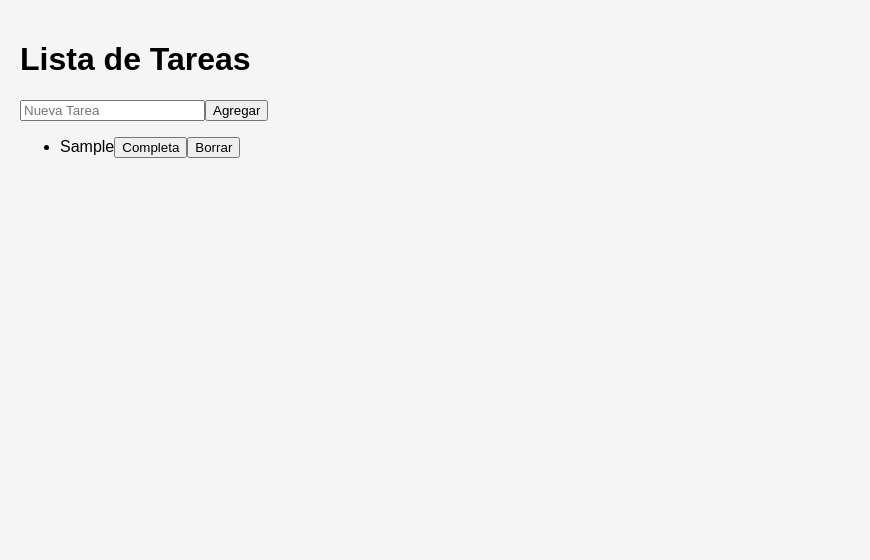
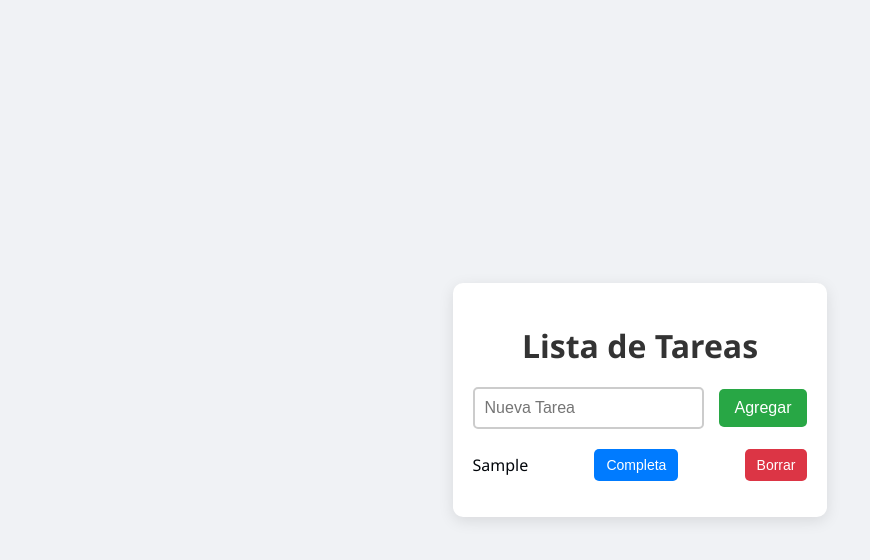
Before and after one commit to MatiasGOrtega/pv_tp3_grupo14, a React (Vite) app: page / in a window 1280 px wide. Both pictures are taken after typing "Sample" into the empty fields and a click on the button "Agregar". Shown: the top 560 px of the page, without its empty margins (0-870 px from the left). Built offline with nearby package versions, Linux system fonts and the light colour scheme.

Commit message:
Agregado de estilos generales del proyecto (#9)

```diff
--- a/src/App.css
+++ b/src/App.css
@@ -1,96 +1,108 @@
-body {
-  font-family: Arial, sans-serif;
-  margin: 0;
+/* Contenedor principal */
+.contenedor-principal {
+  max-width: 600px;
+  margin: 50px auto;
   padding: 20px;
-  background-color: #f5f5f5;
+  background-color: white;
+  border-radius: 10px;
+  box-shadow: 0px 4px 15px rgba(0, 0, 0, 0.1);
 }
 
-.app {
-  max-width: 600px;
-  margin: 0 auto;
-  background-color: white;
-  padding: 20px;
-  border-radius: 8px;
-  box-shadow: 0 2px 4px rgba(0, 0, 0, 0.1);
+
+
+/* Estilo global */
+body {
+  margin: 0;
+  padding: 0;
+  height: 100vh;
+  display: flex;
+  justify-content: center;
+  align-items: center;
+  font-family: 'Segoe UI', Tahoma, Geneva, Verdana, sans-serif;
+  background-color: #f0f2f5;
 }
 
-header {
+
+/* Título */
+h1 {
   text-align: center;
+  color: #333;
   margin-bottom: 20px;
 }
 
-header h1 {
-  color: #333;
-  margin-bottom: 5px;
-}
-
-header p {
-  color: #666;
-  margin-top: 0;
-}
-
-.add-task {
-  display: flex;
-  margin-bottom: 20px;
-}
-
-.add-task input {
-  flex: 1;
-  padding: 10px;
-  border: 1px solid #ddd;
-  border-radius: 4px;
-  font-size: 16px;
-}
-
-.add-task button {
-  padding: 10px 15px;
-  background-color: #4caf50;
-  color: white;
-  border: none;
-  border-radius: 4px;
-  margin-left: 10px;
-  cursor: pointer;
-}
-
-.task-list {
+/* Lista de tareas */
+ul {
   list-style: none;
   padding: 0;
 }
 
-.task-item {
+li {
+  margin-bottom: 15px;
   display: flex;
+  align-items: center;
   justify-content: space-between;
-  align-items: center;
-  padding: 10px;
-  border-bottom: 1px solid #eee;
+  color: #02060b;
+
 }
 
-.task-item.completed .task-text {
-  text-decoration: line-through;
-  color: #888;
+
+
+/* Input */
+.formulario-tarea input[type="text"] {
+  flex: 1;
+  padding: 10px;
+  font-size: 16px;
+  border: 2px solid #ccc;
+  border-radius: 5px;
 }
 
-.task-text {
-  cursor: pointer;
-  flex: 1;
+.formulario-tarea {
+  display: flex;
+  align-items: center;
+  gap: 10px;
+  margin-bottom: 20px;
 }
 
-.task-controls {
-  display: flex;
-  align-items: center;
+/* Botones */
+button {
+  padding: 8px 12px;
+  font-size: 14px;
+  border: none;
+  border-radius: 5px;
+  cursor: pointer;
+  margin-left: 5px;
 }
 
-.task-status {
-  margin-right: 10px;
-  font-size: 14px;
-  color: #666;
+/* Botón Agregar (verde) */
+.agregar {
+  background-color: #28a745;
+  color: white;
+  border: none;
+  padding: 10px 16px;
+  font-size: 16px;
+  border-radius: 5px;
+  cursor: pointer;
+}
+.agregar:hover {
+  background-color: #218838;
 }
 
-.delete-btn {
-  background-color: #f44336;
+/* Botón Completar (azul) */
+.completar {
+  background-color: #007bff;
   color: white;
-  border: none;
-  border-radius: 4px;
-  padding: 5px 10px;
-  cursor: pointer;
 }
+
+.completar:hover {
+  background-color: #0056b3;
+}
+
+/* Botón Borrar (rojo) */
+.borrar {
+  background-color: #dc3545;
+  color: white;
+}
+
+.borrar:hover {
+  background-color: #a71d2a;
+}
```
